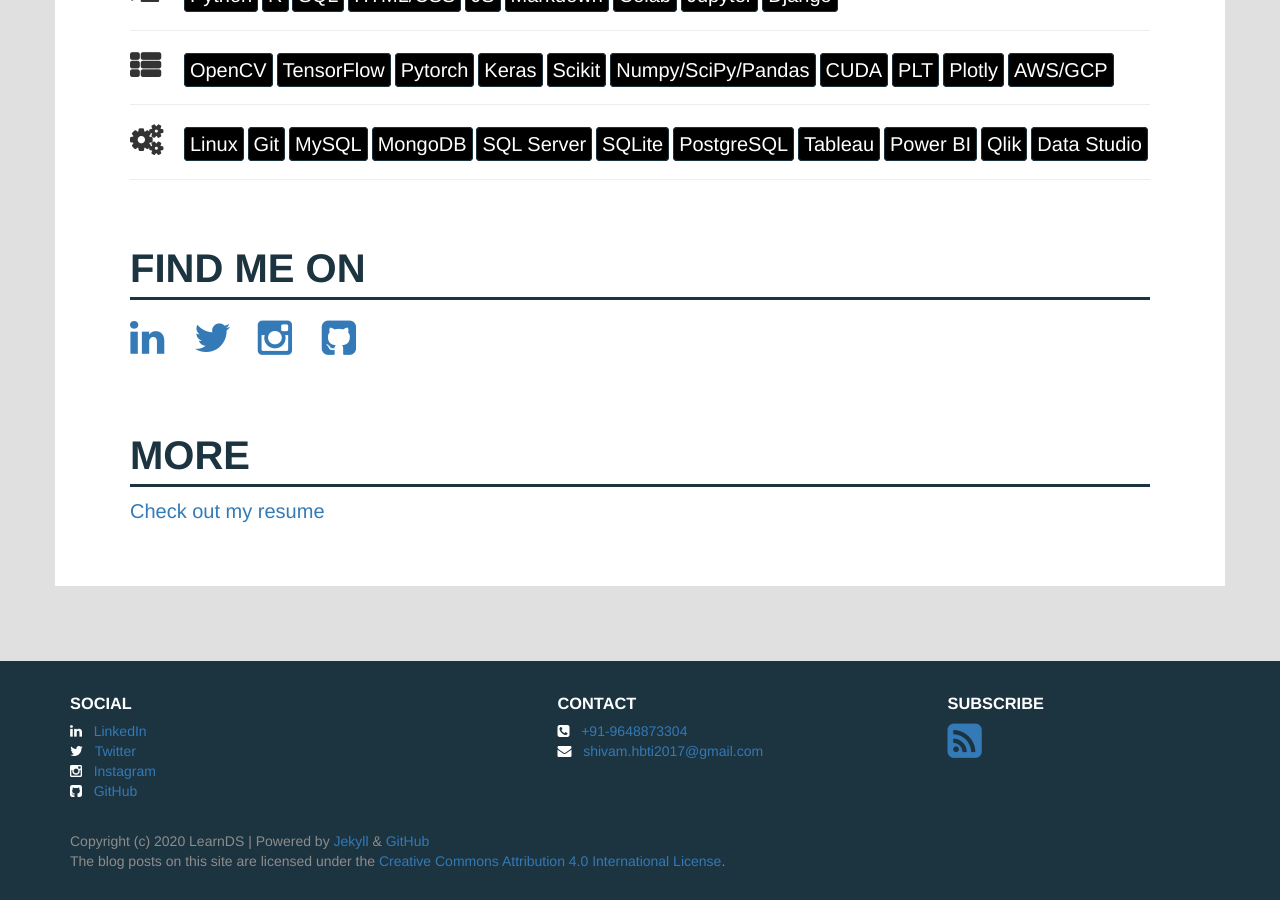
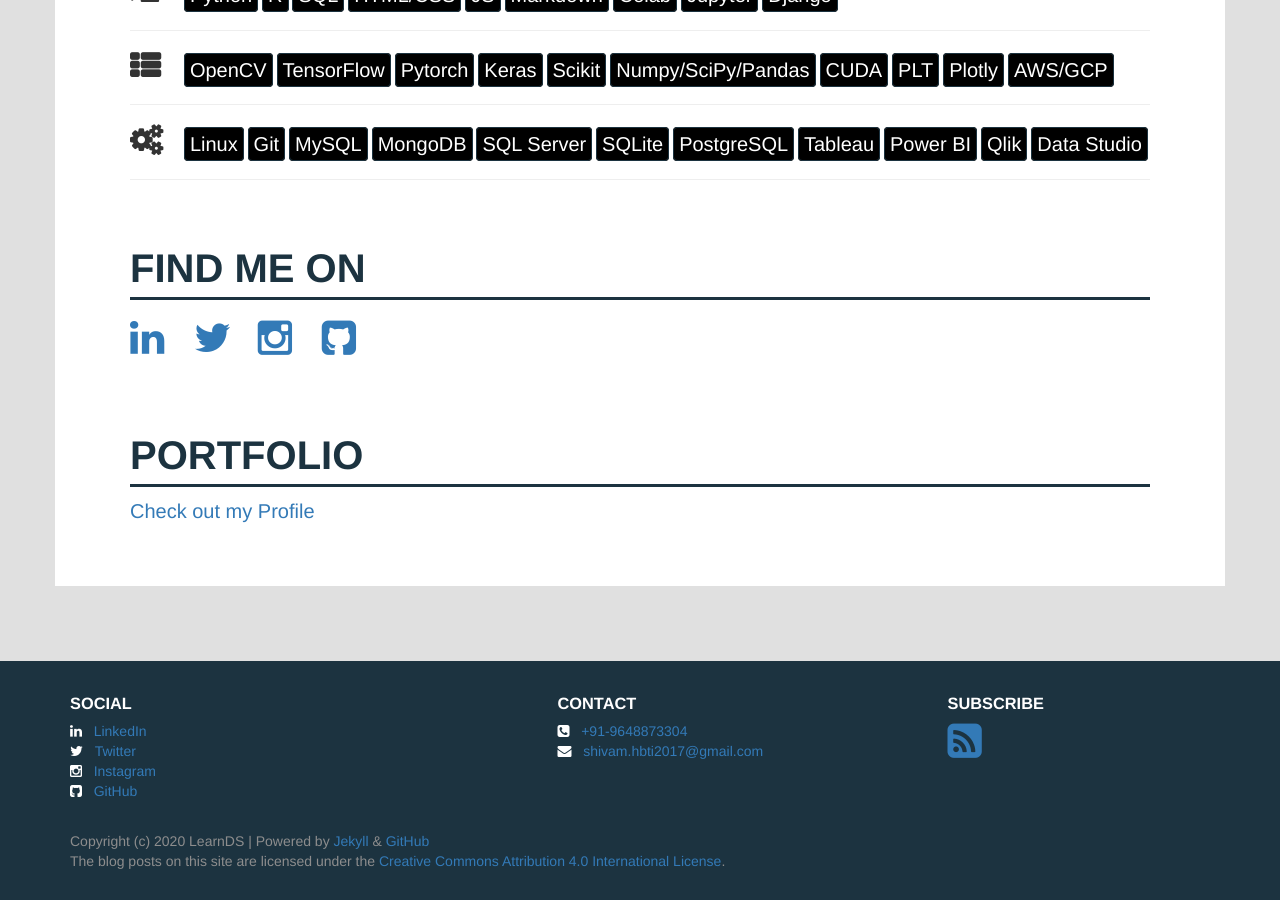
Before and after one commit to LearnDSML/blog, a Jekyll site: the page built from about/index.html, in a window 1280 px wide and 900 px high, scrolled down 701 px. Built offline with Jekyll 4.4.1, drawn with Linux system fonts in a browser that asks for light colours.

Commit message:
final update

```diff
--- a/about/index.html
+++ b/about/index.html
@@ -39,7 +39,7 @@
     </section>
 
     <section id="action">
-        <h2>MORE</h2>
-        <a href="{{ '/resume' | relative_url }}">Check out my resume</a>
+        <h2>PORTFOLIO</h2>
+        <a href="https://shivampanchal.github.io/">Check out my Profile</a>
     </section>
 </div>
```
